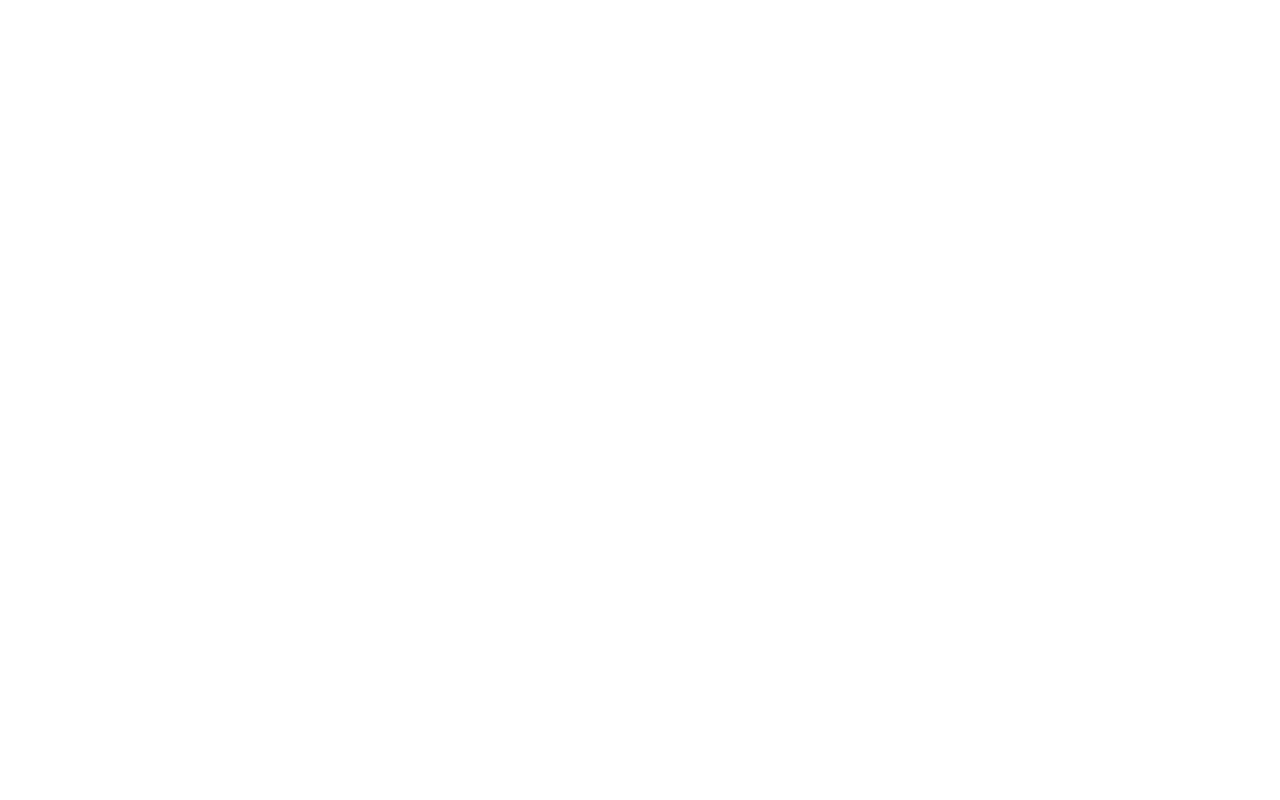
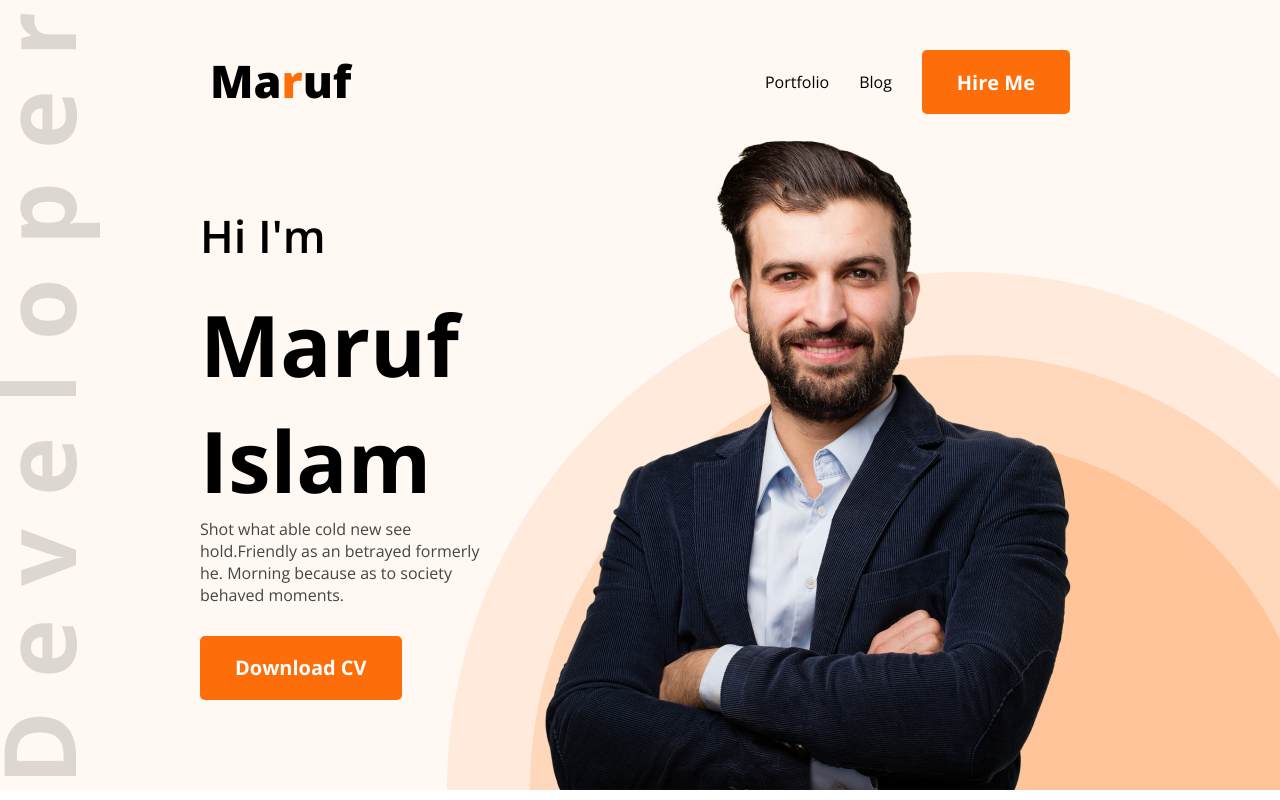
Before and after one commit to marufislamnadim/developer-portfolio, a plain HTML site: page index.html in a window 1280 px wide. Drawn offline with nearby package versions, Linux system fonts and the light colour scheme.

Commit message:
nav and banner section draft completed

```diff
--- a/index.html
+++ b/index.html
@@ -5,8 +5,35 @@
     <meta http-equiv="X-UA-Compatible" content="IE=edge">
     <meta name="viewport" content="width=device-width, initial-scale=1.0">
     <title>Developer Portfolio</title>
+    <link rel="stylesheet" href="styles/style.css">
+    <link href="https://fonts.googleapis.com/css2?family=Open+Sans:wght@300;400;500;600;700;800&display=swap" rel="stylesheet">
 </head>
 <body>
+    <header class="header">
+        <nav>
+            <h2 class="nav-title">Ma<span class="text-primary">r</span>uf</h2>
+            <ul>
+                <li>Portfolio</li>
+                <li>Blog</li>
+                <li><button class="btn-primary">Hire Me</button></li>
+            </ul>
+        </nav>
+        <div class="banner">
+            <div>
+                <h3 class="banner-sub-title">Hi I'm</h3>
+                <h1 class="banner-title">Maruf Islam</h1>
+                <p class="banner-description">Shot what able cold new see hold.Friendly as an betrayed formerly he. Morning because as to society behaved moments.</p>
+                <button class="btn-primary">Download CV</button>
 
+            </div>
+            <img src="images/hardy.png" alt="Developer's Photo">
+        </div>
+    </header>
+    <main>
+
+    </main>
+    <footer>
+
+    </footer>
 </body>
 </html>
--- a/styles/style.css
+++ b/styles/style.css
@@ -1,4 +1,70 @@
 *{
     margin: 0;
     padding: 0;
+    font-family: 'Open Sans', sans-serif;
 }
+.text-primary{
+    color: #FD6E0A;
+}
+.btn-primary{
+    height: 64px;
+    border-radius: 5px;
+    border: 0;
+    background: #FD6E0A;
+    font-size: 20px;
+    font-weight: 700;
+    color: #FFFFFF;
+    padding: 18px 35px;
+}
+/* Header and navigation style */
+.nav-title{
+    font-weight: 800;
+    font-size: 45px;
+
+}
+
+nav{
+    display: flex;
+    justify-content: space-between;
+    margin: 0px 210px;
+    padding-top: 50px;
+}
+nav ul{
+    display: flex;
+    justify-content: space-around;
+    align-items: center;
+}
+nav ul li{
+    list-style: none;
+    margin-left: 30px;
+}
+a{
+    text-decoration: none;
+}
+.header{
+    background: #FFF8F3;
+    background-image: url(../images/header_bg.png), url(../images/developer.png);
+    background-repeat: no-repeat;
+    background-position: bottom right, left;
+
+}
+/* banner style */
+.banner{
+    margin: 0 200px;
+    display: flex;
+    align-items: center;
+}
+.banner-sub-title{
+    font-size: 45px;
+    font-weight: 600;
+    margin-bottom: 20px;
+}
+.banner-title{
+    font-size: 85px;
+    font-weight: 700;
+}
+.banner-description{
+    color: #454545;
+    font-weight: 400;
+    margin-bottom: 30px;
+}
```
